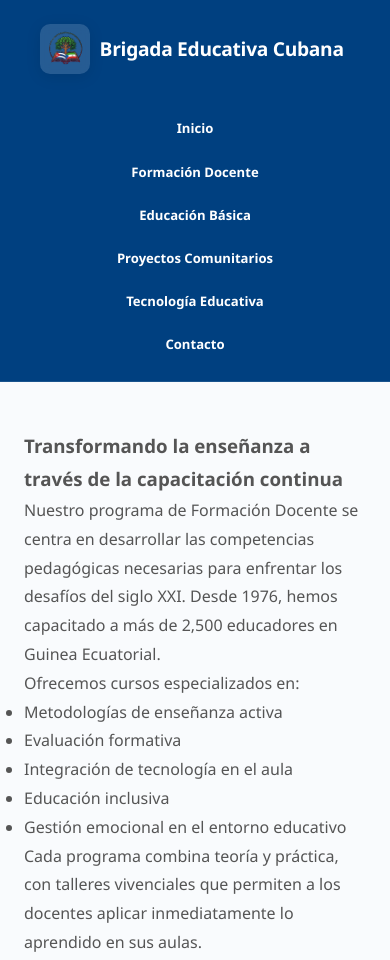
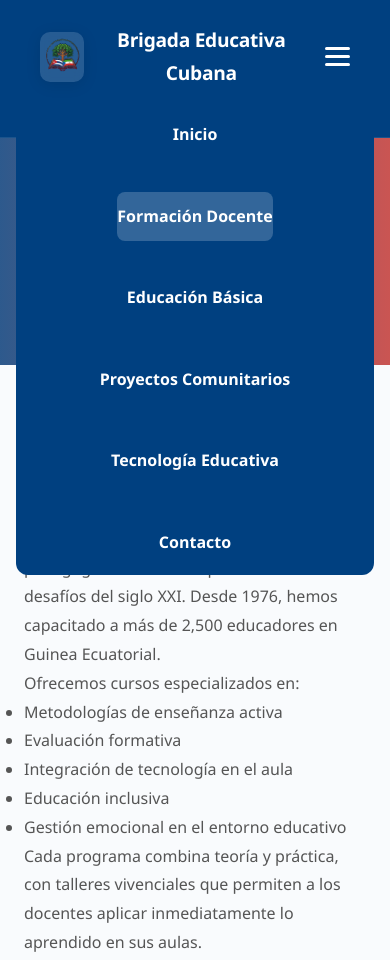
Before and after one commit to robe9312/mi-brigadaeducativa-web, a plain HTML site: page formacion-docente.html in a window 390 px wide. Shown: the top 960 px of the page. Drawn offline with Linux system fonts and the light colour scheme.

Commit message:
Update formacion-docente.html

```diff
--- a/formacion-docente.html
+++ b/formacion-docente.html
@@ -1,24 +1,95 @@
 <!DOCTYPE html>
 <html lang="es">
 <head>
-    <meta charset="UTF-8">
-    <meta name="viewport" content="width=device-width, initial-scale=1.0">
+    <meta charset="UTF-8" />
+    <meta name="viewport" content="width=device-width, initial-scale=1" />
     <title>Formación Docente - Brigada Educativa Cubana</title>
-    <link rel="stylesheet" href="https://cdnjs.cloudflare.com/ajax/libs/font-awesome/6.5.1/css/all.min.css">
-    <link rel="stylesheet" href="styles.css">
+    <link
+      rel="stylesheet"
+      href="https://cdnjs.cloudflare.com/ajax/libs/font-awesome/6.5.1/css/all.min.css"
+    />
+    <link rel="stylesheet" href="styles.css" />
+    <style>
+      /* Menu hamburguesa (puedes mover esto a styles.css) */
+      .menu-toggle {
+        display: none;
+        flex-direction: column;
+        gap: 5px;
+        cursor: pointer;
+        background: none;
+        border: none;
+      }
+      .menu-toggle span {
+        width: 25px;
+        height: 3px;
+        background: white;
+        transition: all 0.3s ease;
+        border-radius: 2px;
+      }
+      @media (max-width: 768px) {
+        .menu-toggle {
+          display: flex;
+        }
+        .nav-menu ul {
+          display: none;
+          flex-direction: column;
+          background-color: #004080;
+          position: absolute;
+          top: 70px;
+          left: 0;
+          width: 100%;
+          text-align: center;
+          padding: 1rem 0;
+          margin: 0;
+          border-radius: 0 0 12px 12px;
+          z-index: 150;
+        }
+        .nav-menu ul.active {
+          display: flex;
+        }
+        .nav-menu ul li {
+          margin: 0.5rem 0;
+        }
+        .nav-menu ul li a {
+          padding: 0.7rem 0;
+          display: block;
+          color: white;
+          font-weight: 600;
+          font-size: 1rem;
+        }
+        /* Cambiar el color de fondo al hacer hover */
+        .nav-menu ul li a:hover,
+        .nav-menu ul li a.active {
+          background-color: rgba(255, 255, 255, 0.2);
+          border-radius: 8px;
+        }
+      }
+    </style>
 </head>
 <body>
   <header class="header">
     <div class="container header-content">
       <div class="logo-section">
         <div class="logo-container">
-                    <img src="logo.png" alt="Logo Brigada Educativa Cubana" class="logo-img">
+          <img
+            src="logo.png"
+            alt="Logo Brigada Educativa Cubana"
+            class="logo-img"
+          />
         </div>
         <div>
           <h1 class="site-title">Brigada Educativa Cubana</h1>
           <p class="subtitle">Cooperación Educativa</p>
         </div>
       </div>
+
+      <!-- Botón hamburguesa -->
+      <button class="menu-toggle" aria-label="Abrir menú">
+        <span></span>
+        <span></span>
+        <span></span>
+      </button>
+
       <nav class="nav-menu">
         <ul>
           <li><a href="index.html">Inicio</a></li>
@@ -36,7 +107,10 @@
     <div class="page-hero">
       <div class="container">
         <h2 class="section-title">Formación Docente</h2>
-                <p class="section-subtitle">Programas especializados para el desarrollo profesional de educadores</p>
+        <p class="section-subtitle">
+          Programas especializados para el desarrollo profesional de
+          educadores
+        </p>
       </div>
     </div>
 
@@ -45,7 +119,12 @@
         <div class="content-grid">
           <div class="content-text">
             <h3>Transformando la enseñanza a través de la capacitación continua</h3>
-                        <p>Nuestro programa de Formación Docente se centra en desarrollar las competencias pedagógicas necesarias para enfrentar los desafíos del siglo XXI. Desde 1976, hemos capacitado a más de 2,500 educadores en Guinea Ecuatorial.</p>
+            <p>
+              Nuestro programa de Formación Docente se centra en desarrollar las
+              competencias pedagógicas necesarias para enfrentar los desafíos
+              del siglo XXI. Desde 1976, hemos capacitado a más de 2,500
+              educadores en Guinea Ecuatorial.
+            </p>
             <p>Ofrecemos cursos especializados en:</p>
             <ul>
               <li>Metodologías de enseñanza activa</li>
@@ -54,11 +133,13 @@
               <li>Educación inclusiva</li>
               <li>Gestión emocional en el entorno educativo</li>
             </ul>
-                        <p>Cada programa combina teoría y práctica, con talleres vivenciales que permiten a los docentes aplicar inmediatamente lo aprendido en sus aulas.</p>
+            <p>
+              Cada programa combina teoría y práctica, con talleres vivenciales
+              que permiten a los docentes aplicar inmediatamente lo aprendido en
+              sus aulas.
+            </p>
           </div>
-                    <div class="content-image">
-                        Imagen: Docentes en capacitación
-                    </div>
+          <div class="content-image">Imagen: Docentes en capacitación</div>
         </div>
 
         <div class="stats-container">
@@ -79,11 +160,19 @@
         <div class="testimonials">
           <h3 class="section-title">Testimonios</h3>
           <div class="testimonial">
-                        <p class="testimonial-content">"La capacitación recibida transformó completamente mi forma de enseñar. Ahora mis estudiantes están más motivados y participan activamente en las clases."</p>
+            <p class="testimonial-content">
+              "La capacitación recibida transformó completamente mi forma de
+              enseñar. Ahora mis estudiantes están más motivados y participan
+              activamente en las clases."
+            </p>
             <p class="testimonial-author">María Nsue, Profesora de Primaria</p>
           </div>
           <div class="testimonial">
-                        <p class="testimonial-content">"Los talleres de tecnología educativa me permitieron incorporar herramientas digitales que han revolucionado mi aula. Mis estudiantes ahora aprenden investigando y creando."</p>
+            <p class="testimonial-content">
+              "Los talleres de tecnología educativa me permitieron incorporar
+              herramientas digitales que han revolucionado mi aula. Mis estudiantes
+              ahora aprenden investigando y creando."
+            </p>
             <p class="testimonial-author">Carlos Obiang, Profesor de Secundaria</p>
           </div>
         </div>
@@ -100,7 +189,12 @@
         <div><i class="fas fa-map-marker-alt"></i> Añisok, Guinea Ecuatorial</div>
       </div>
       <div class="social-media">
-                <a href="https://www.facebook.com/profile.php?id=61564763713026" target="_blank" title="Visita nuestra página de Facebook"><i class="fab fa-facebook-f"></i></a>
+        <a
+          href="https://www.facebook.com/profile.php?id=61564763713026"
+          target="_blank"
+          title="Visita nuestra página de Facebook"
+          ><i class="fab fa-facebook-f"></i
+        ></a>
       </div>
       <p class="copyright">
         &copy; 2025 Brigada Educativa Cubana. Todos los derechos reservados.
@@ -110,33 +204,46 @@
 
   <script>
     // Efecto para la cabecera al hacer scroll
-        window.addEventListener('scroll', function() {
-            const header = document.querySelector('.header');
+    window.addEventListener("scroll", function () {
+      const header = document.querySelector(".header");
       if (window.scrollY > 50) {
-                header.classList.add('scrolled');
+        header.classList.add("scrolled");
       } else {
-                header.classList.remove('scrolled');
+        header.classList.remove("scrolled");
       }
     });
 
     // Animación de aparición al hacer scroll
-        document.addEventListener('DOMContentLoaded', () => {
-            const animatedElements = document.querySelectorAll('.section-title, .section-subtitle, .stat-card, .testimonial');
-            const observer = new IntersectionObserver((entries) => {
-                entries.forEach(entry => {
+    document.addEventListener("DOMContentLoaded", () => {
+      const animatedElements = document.querySelectorAll(
+        ".section-title, .section-subtitle, .stat-card, .testimonial"
+      );
+      const observer = new IntersectionObserver(
+        (entries) => {
+          entries.forEach((entry) => {
             if (entry.isIntersecting) {
               entry.target.style.opacity = 1;
-                        entry.target.style.transform = 'translateY(0)';
+              entry.target.style.transform = "translateY(0)";
             }
           });
-            }, { threshold: 0.1 });
+        },
+        { threshold: 0.1 }
+      );
 
-            animatedElements.forEach(el => {
+      animatedElements.forEach((el) => {
         el.style.opacity = 0;
-                el.style.transform = 'translateY(30px)';
-                el.style.transition = 'opacity 0.8s ease, transform 0.8s ease';
+        el.style.transform = "translateY(30px)";
+        el.style.transition = "opacity 0.8s ease, transform 0.8s ease";
         observer.observe(el);
       });
+    });
+
+    // Funcionalidad menú hamburguesa
+    const menuToggle = document.querySelector(".menu-toggle");
+    const navMenu = document.querySelector(".nav-menu ul");
+
+    menuToggle.addEventListener("click", () => {
+      navMenu.classList.toggle("active");
     });
   </script>
 </body>
```
Lines whose indentation alone changed are shown as unchanged.
